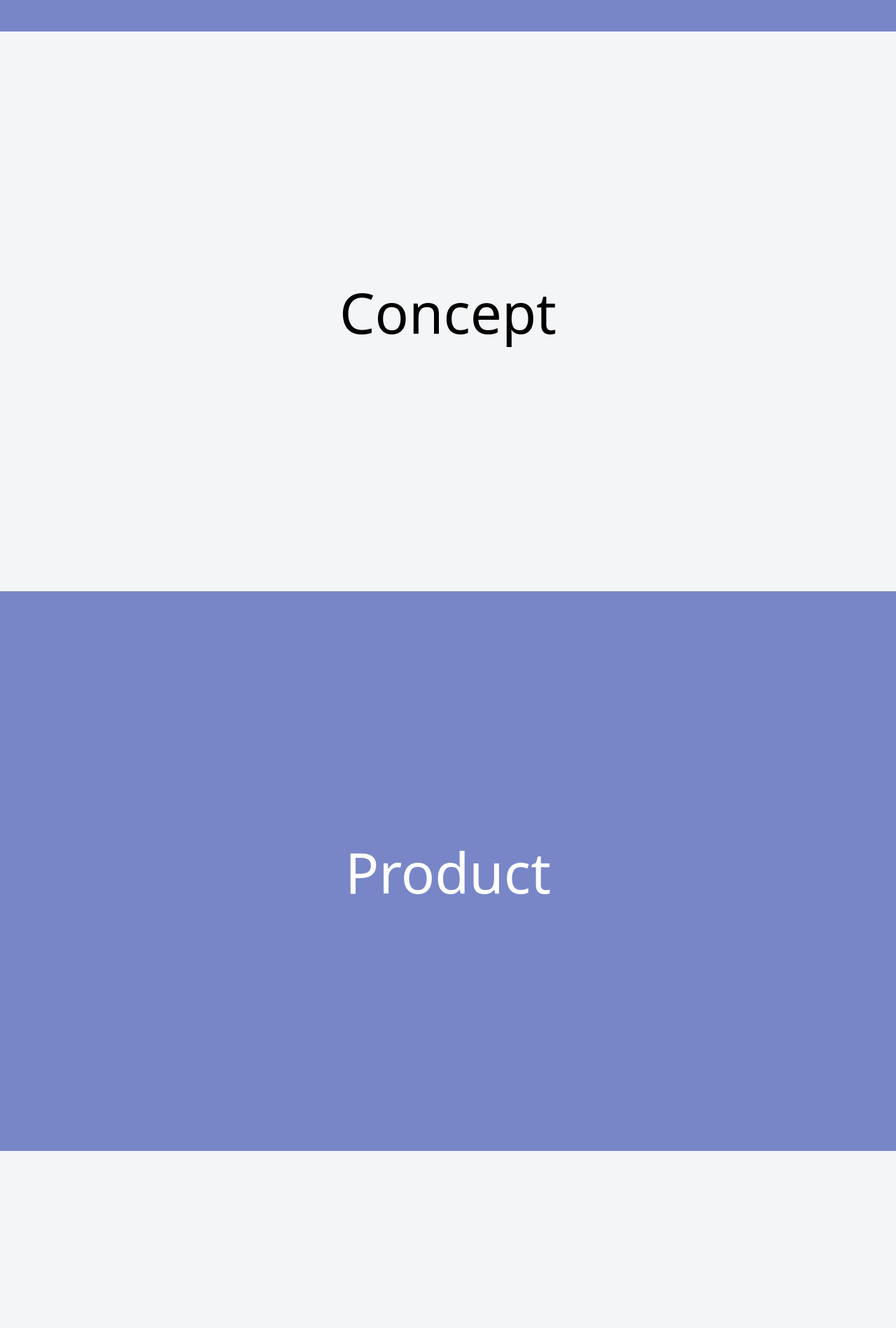
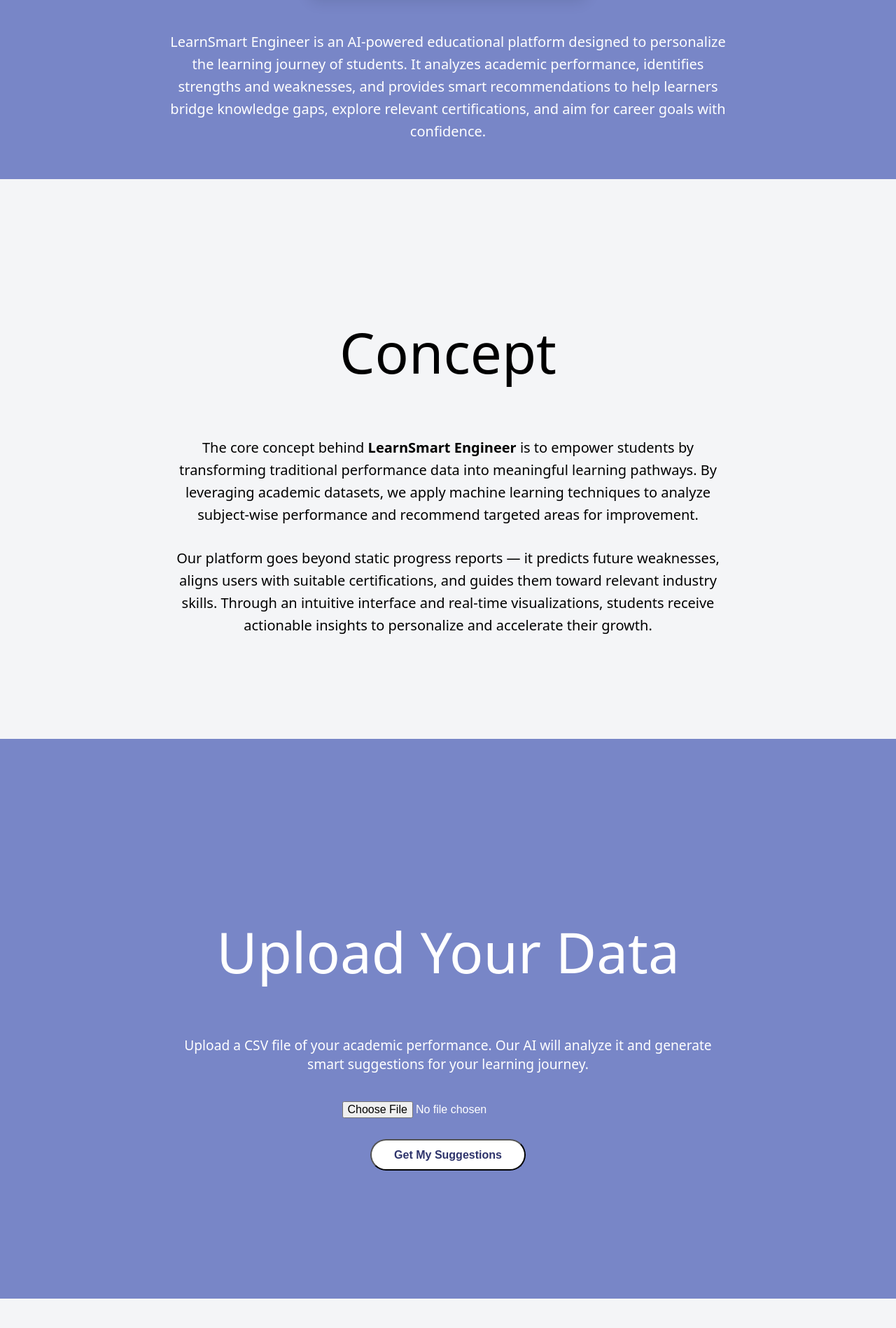
Before and after one commit to ashmithhmaddala/learnsmart-engineer, a Flask app: page / in a window 1280 px wide. Shown: the part 1555-3453 px from the top of the page at 70% size. Run offline with Flask 3, Linux system fonts and the light colour scheme; some libraries are stand-ins or nearby versions.

Commit message:
updated content and added results.html

```diff
--- a/app.py
+++ b/app.py
@@ -21,17 +21,20 @@
     if file.filename == '':
         return "No file selected", 400
 
-    df = pd.read_csv(file)
+    try:
+        df = pd.read_csv(file)
 
-    # Generate recommendations and chart path
-    recommendations = generate_recommendations(df)
-    chart_path = create_skill_plot(df)  # This should return something like 'images/chart.png'
+        # Generate recommendations and chart path
+        recommendations = generate_recommendations(df)
+        chart_path = create_skill_plot(df)  # e.g., returns 'plots/chart_xyz.png'
 
-    return render_template(
-        'results.html',
-        recs=recommendations,
-        chart=url_for('static', filename=chart_path)
-    )
+        return render_template(
+            'results.html',
+            recs=recommendations,
+            chart=url_for('static', filename=chart_path)
+        )
+    except Exception as e:
+        return f"Error processing file: {e}", 500
 
 if __name__ == '__main__':
     app.run(debug=True)
--- a/templates/index.html
+++ b/templates/index.html
@@ -307,27 +307,174 @@
       data-progress-nav-anchor
       class="section-resource is--flipped"
     >
-      <h2 class="section-resource__h2">Introduction</h2>
+      <div style="max-width: 800px; padding: 2em; text-align: center">
+        <h2 class="section-resource__h2">Introduction</h2>
+        <p
+          class="section-resource__p"
+          style="font-size: 1.25em; line-height: 1.6"
+        >
+          Welcome to <strong>LearnSmart Engineer</strong> – where data meets
+          education. Our platform harnesses the power of artificial intelligence
+          to understand your learning behavior and academic strengths. It
+          doesn't just recommend topics — it helps shape your journey to success
+          with tailored insights.
+        </p>
+        <img
+          src="{{ url_for('static', filename='images/7451cf22-10f9-436f-8942-42b006b55639.png') }}"
+          alt="LearnSmart Overview"
+          style="
+            margin-top: 2em;
+            max-width: 100%;
+            border-radius: 1em;
+            box-shadow: 0 4px 20px rgba(0, 0, 0, 0.1);
+          "
+        />
+        <p
+          class="section-resource__p"
+          style="margin-top: 2em; font-size: 1.25em; line-height: 1.6"
+        >
+          LearnSmart Engineer is an AI-powered educational platform designed to
+          personalize the learning journey of students. It analyzes academic
+          performance, identifies strengths and weaknesses, and provides smart
+          recommendations to help learners bridge knowledge gaps, explore
+          relevant certifications, and aim for career goals with confidence.
+        </p>
+      </div>
     </section>
+
     <section id="concept" data-progress-nav-anchor class="section-resource">
-      <h2 class="section-resource__h2">Concept</h2>
+      <div style="max-width: 800px; padding: 2em; text-align: center">
+        <h2 class="section-resource__h2">Concept</h2>
+        <p
+          class="section-resource__p"
+          style="font-size: 1.25em; line-height: 1.6"
+        >
+          The core concept behind <strong>LearnSmart Engineer</strong> is to
+          empower students by transforming traditional performance data into
+          meaningful learning pathways. By leveraging academic datasets, we
+          apply machine learning techniques to analyze subject-wise performance
+          and recommend targeted areas for improvement.
+        </p>
+        <p
+          class="section-resource__p"
+          style="font-size: 1.25em; line-height: 1.6; margin-top: 1.5em"
+        >
+          Our platform goes beyond static progress reports — it predicts future
+          weaknesses, aligns users with suitable certifications, and guides them
+          toward relevant industry skills. Through an intuitive interface and
+          real-time visualizations, students receive actionable insights to
+          personalize and accelerate their growth.
+        </p>
+      </div>
     </section>
+
     <section
       id="product"
       data-progress-nav-anchor
       class="section-resource is--flipped"
     >
-      <h2 class="section-resource__h2">Product</h2>
+      <div style="max-width: 800px; padding: 2em; text-align: center">
+        <h2 class="section-resource__h2">Upload Your Data</h2>
+        <p class="section-resource__p" style="font-size: 1.2em">
+          Upload a CSV file of your academic performance. Our AI will analyze it
+          and generate smart suggestions for your learning journey.
+        </p>
+        <form
+          action="/recommend"
+          method="POST"
+          enctype="multipart/form-data"
+          style="margin-top: 2em"
+        >
+          <input
+            type="file"
+            name="file"
+            accept=".csv"
+            required
+            style="padding: 0.5em; font-size: 1em"
+          />
+          <br /><br />
+          <button
+            type="submit"
+            style="
+              padding: 0.7em 2em;
+              background-color: #fff;
+              color: #2d336b;
+              border-radius: 30px;
+              font-weight: bold;
+              font-size: 1em;
+            "
+          >
+            Get My Suggestions
+          </button>
+        </form>
+      </div>
     </section>
+
     <section id="result" data-progress-nav-anchor class="section-resource">
-      <h2 class="section-resource__h2">Result</h2>
+      <div style="max-width: 800px; padding: 2em; text-align: center">
+        <h2 class="section-resource__h2">Result</h2>
+        <p
+          class="section-resource__p"
+          style="font-size: 1.25em; line-height: 1.6"
+        >
+          Once the user uploads their academic performance CSV, LearnSmart's AI
+          engine analyzes each student’s performance across subjects like Math,
+          Reading, and Writing. The system calculates average scores and
+          identifies each student's weakest area.
+        </p>
+        <p
+          class="section-resource__p"
+          style="font-size: 1.25em; line-height: 1.6"
+        >
+          Based on this data, the recommender module generates targeted advice —
+          for instance, if a majority of students struggle with Writing, it
+          recommends focusing on writing improvement strategies. Simultaneously,
+          a skill visualization graph is generated to provide a quick
+          performance overview.
+        </p>
+        <p
+          class="section-resource__p"
+          style="font-size: 1.25em; line-height: 1.6"
+        >
+          This insight is visualized with interactive charts and clear
+          suggestions, enabling educators and learners to make data-backed
+          decisions to enhance educational outcomes.
+        </p>
+      </div>
     </section>
+
     <section
       id="bottom"
       data-progress-nav-anchor
       class="section-resource is--flipped"
     >
-      <h2 class="section-resource__h2">Bottom</h2>
+      <div style="max-width: 800px; padding: 2em; text-align: center">
+        <h2 class="section-resource__h2">Final Thoughts</h2>
+        <p
+          class="section-resource__p"
+          style="font-size: 1.25em; line-height: 1.6"
+        >
+          <strong>LearnSmart Engineer</strong> is more than just a project —
+          it’s a vision to make learning smarter, more adaptive, and deeply
+          personal. By blending the power of AI and data visualization, this
+          platform demonstrates how students can be guided with clarity and
+          precision.
+        </p>
+        <p
+          class="section-resource__p"
+          style="font-size: 1.25em; line-height: 1.6; margin-top: 1.5em"
+        >
+          Thank you for taking the time to explore LearnSmart. Whether you're a
+          recruiter, educator, or learner — I hope this walkthrough gives you a
+          glimpse into the future of personalized education.
+        </p>
+        <p
+          class="section-resource__p"
+          style="margin-top: 2em; font-style: italic; font-size: 1.1em"
+        >
+          “Because when learning becomes personal, progress becomes powerful.”
+        </p>
+      </div>
     </section>
 
     <script>
```
Also changed, not shown: templates/results.html (added, +66 -0 lines), visualize.py (+12 -19 lines), static/plot_06054740.png (added), static/plots/skill_chart_e6f84a311f174fdcab0f78da90183dce.png (added).
